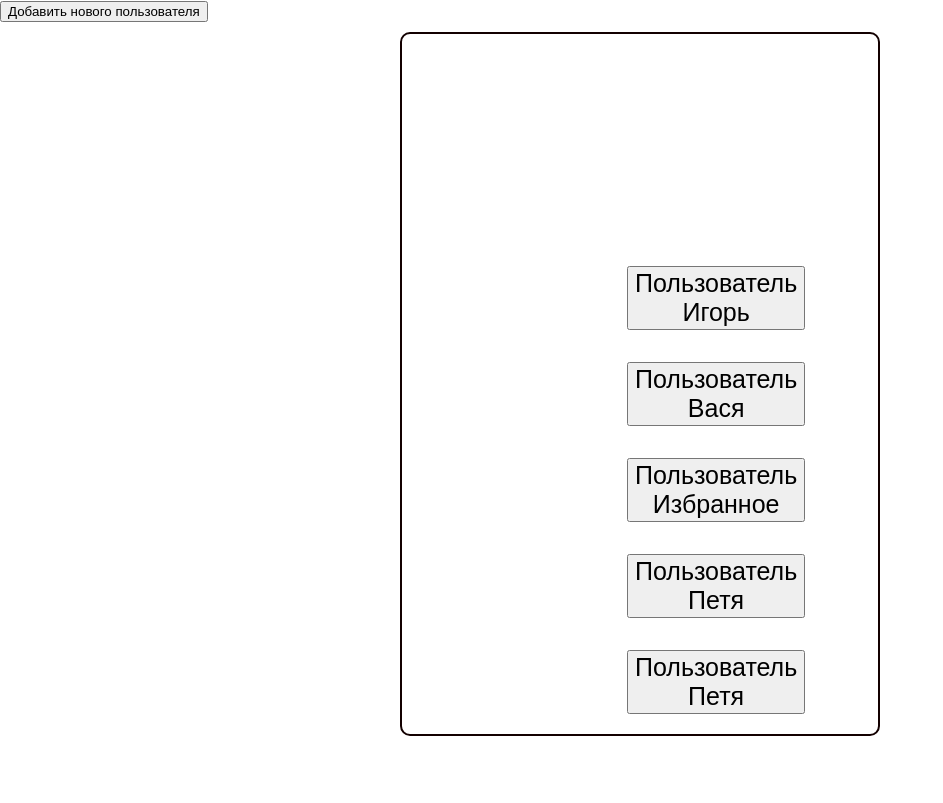
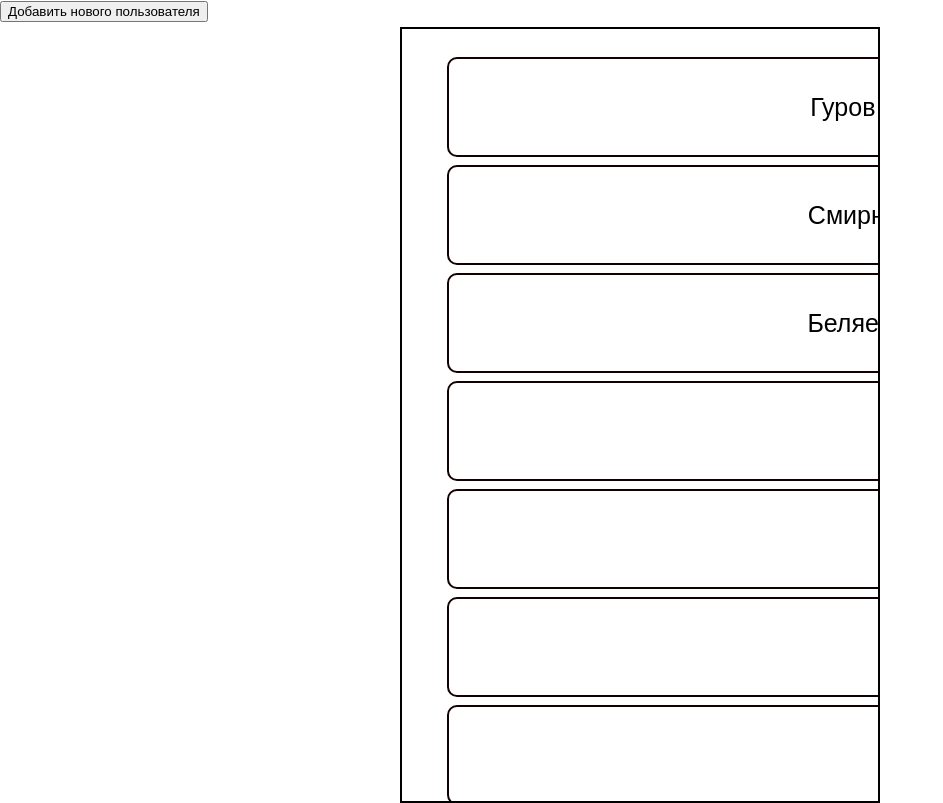
Before and after one commit to MrVer0n/Chat, a React (Create React App) app in the folder app/: page / in a window 1280 px wide. Shown: the whole page, without its empty margins (0-943 px from the left). Built offline with nearby package versions, Linux system fonts and the light colour scheme.

Commit message:
10.07 Доработка
Добавлен в остальных модулях скрол, реализована смена стилей, небольшие доработки.

```diff
--- a/app/src/App.js
+++ b/app/src/App.js
@@ -8,25 +8,38 @@ function App(props) {
 
   //Пока нет api
 const [todos, setTodos] = React.useState([
-  {id: 1, title: 'Игорь'},
-  {id: 2, title: 'Вася'},
-  {id: 3, title: 'Избранное'},
+  {id: 1, title: 'Гуров Игорь Андреевич'},
+  {id: 2, title: 'Смирнов Егор Егорович'},
+  {id: 3, title: 'Беляев Глеб Тимурович'},
   {id: 4, title: 'Петя'},
-  {id: 5, title: 'Петя'}
+  {id: 5, title: 'Мария'},
+  {id: 6, title: 'Николай'},
+  {id: 7, title: 'Татьяна'},
+  {id: 8, title: 'Иван'},
 ])
 
   //Пока нет api
 const [NewPer, setNewPer] = React.useState([
-  {id: 6, title: 'Хлебум'},
-  {id: 7, title: 'Тигрий'},
-  {id: 8, title: 'Артём'},
-  {id: 9, title: 'Яросланва'},
-  {id: 10, title: 'Ярослава'}
+  {id: 9, title: 'Куликов Тимур Тимофеевич'},
+  {id: 10, title: 'Дмитриева Мия Константиновна'},
+  {id: 11, title: 'Николаев Михаил Валерьевич'},
+  {id: 12, title: 'Яросланва'},
+  {id: 13, title: 'Тигрий'},
+  {id: 14, title: 'Хлебум'},
+  {id: 15, title: 'Ольга'},
+  {id: 16, title: 'Анастасия'},
+  {id: 17, title: 'Владислав'},
+  {id: 18, title: 'Артём'},
+  {id: 19, title: 'Олег'},
+  {id: 20, title: 'Дарья'},
 ])
   //Пока нет api
 const [a,setA] = React.useState([
   {id: 5, state:true, title: 'Имя'}
 ])
+// const [allmasseg,setAllmesseg] = React.useState([
+//   {id: 1, state:true, title: ''}
+// ])
 
 function Clikers(id){
   setA( a.map(todo=> {
--- a/app/src/ButtonTest.js
+++ b/app/src/ButtonTest.js
@@ -3,7 +3,7 @@ import React from 'react'
 function TestB({Name, Click}){
 return (
     <div>
-        <p><button className='fx'  onClick={()=> Click(Name)} >Пользователь {Name.title}</button></p>
+        <p><button  className="fx user"  onClick={()=> Click(Name)}> {Name.title}</button></p>
     </div>
 )}
 
--- a/app/src/Chat.js
+++ b/app/src/Chat.js
@@ -12,7 +12,7 @@ function Chat(props){
  //let textOut= React.createRef();
  const [mes, setMes] = React.useState([
   {
-    mes: 'Вошел в чат!'
+    mes: 'Уже здесь!'
   }
   ])
 
@@ -44,15 +44,13 @@ return (
   <div style={{height: 600, overflow: 'auto' }} className="one ">
 
 <div  className="center">
-<table>
   {mes.map((text)=>{
-    return <tr>{props.onClick.map(toso=>{
+    return <p>{props.onClick.map(toso=>{
      return  toso.title
     })}:
-    <td>{text.mes}</td>
-    </tr>
+    <br/>{text.mes}
+    </p>
   })}
-</table>
 </div>
 
   </div>
@@ -87,4 +85,15 @@ return (
 //   return messages.map((message, i) => <Message {...message} key={i}/>);
 // }
 
+/* <div  className="center">
+<table>
+  {mes.map((text)=>{
+    return <tr>{props.onClick.map(toso=>{
+     return  toso.title
+    })}:
+    <td>{text.mes}</td>
+    </tr>
+  })}
+</table>
+</div> */
 export default Chat;
--- a/app/src/NewPerson.js
+++ b/app/src/NewPerson.js
@@ -2,13 +2,14 @@ import React from 'react'
 function NewPerson(props){
     return(
         <div>
-            <h1>Новые пользователи </h1>
-            <div>{props.Persone.map(todo=>{
-                return <p key={todo.id}><button key={todo.id} onClick={()=>props.AddPersone(todo)}>Добавить пользователя к чату: {todo.title}</button></p>
+            <button onClick={()=>props.OnPep(0)}>Вернуться к выбору пользователя</button>
+            <button onClick={()=>props.OnPep(1)}>Вернуться в чат</button>
+            <div className="one" style={{height: '97vh', overflow: 'auto'}}>{props.Persone.map(todo=>{
+                return <p key={todo.id}>
+                    <button className="fx user" key={todo.id} onClick={()=>props.AddPersone(todo)}>{todo.title}</button>
+                    </p>
             })}</div>
 
-            <button onClick={()=>props.OnPep(0)}>Вернуться к выбору пользователя</button>
-            <button onClick={()=>props.OnPep(1)}>Вернуться в чат</button>
         </div>
     )
 }
--- a/app/src/index.css
+++ b/app/src/index.css
@@ -16,11 +16,10 @@ code {
   margin-top: 5px;
   margin-left: 400px;
   margin-right: 400px;
-  display: flex;
   font-size: 8px;
   box-sizing: border-box;
   font-family: sans-serif;
-  width: 100%;
+  width: a;
   height: 100%;
   position: relative;
   max-width: 1102px;
@@ -62,7 +61,7 @@ code {
 }
 
 .Wrapper4{
-  width: 950px;
+  width: 900px;
   height: 50px;
   resize: none;
   border: 0px solid #130000;
@@ -99,7 +98,27 @@ border: 0px solid #130000;
   height: 300px;
   font-size: 8px;
 }
-
+.user{
+  background-color: rgb(255, 255, 255);
+  border: 2px solid #130000;
+  border-radius: 10px;
+  width: 1000px;
+  height: 100px;
+}
+.user:hover {
+  background-color: rgb(141, 182, 46);
+  border: 2px solid #130000;
+  border-radius: 10px;
+  width: 1000px;
+  height: 100px;
+}
+.user:active {
+  background-color: rgb(120, 155, 40);
+  border: 2px solid #130000;
+  border-radius: 10px;
+  width: 1000px;
+  height: 100px;
+}
 .rm{
   background-color: red;
   font-size: 35px;
--- a/app/src/test.js
+++ b/app/src/test.js
@@ -3,8 +3,7 @@ import React from 'react'
 import Button from './ButtonTest'
 function Test(props, nani){
   return (
-    <div >
-      <h1 className='Wrapper'>
+    <div className="one" style={{height: '97vh', overflow: 'auto' }}>
         {props.fac.map(todo=>{
           return (
          // <p>
@@ -15,9 +14,7 @@ function Test(props, nani){
             <Button Name={todo} key={todo.id} Click={props.onClick} ></Button>
          )
         })}
-      </h1>
     </div>
   )
 }
-
 export default Test;
```
